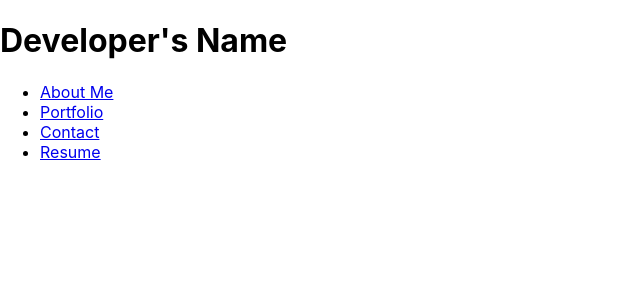
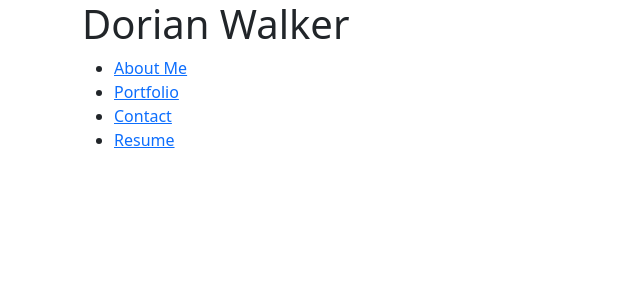
Before and after one commit to dorianwalker29/reactportfolio, a React (Create React App) app: page / in a window 1280 px wide. Shown: the top 300 px of the page, without its empty margins (0-640 px from the left). Built offline with nearby package versions, Linux system fonts and the light colour scheme.

Commit message:
update json, added bootstrap to app js, bug fix

```diff
--- a/src/App.js
+++ b/src/App.js
@@ -2,15 +2,27 @@ import React from 'react';
 import Header from './components/Header';
 import Content from './components/Content';
 import Footer from './components/Footer';
+import 'bootstrap/dist/css/bootstrap.css';
 
 function App() {
   return (
-    <div className="App">
-      <Header />
-      <Content />
-      <Footer />
+<div className="container">
+      <div className="row">
+        <div className="col-lg-12">
+          <Header />
+        </div>
+      </div>
+      <div className="row">
+        <div className="col-lg-12">
+          <Content />
+        </div>
+      </div>
+      <div className="row">
+        <div className="col-lg-12">
+          <Footer />
+        </div>
+      </div>
     </div>
-  );
-}
+  );}
 
 export default App;
--- a/src/components/Header.js
+++ b/src/components/Header.js
@@ -4,7 +4,7 @@ import Navigation from './Navigation';
 const Header = () => {
   return (
     <header>
-      <h1>Developer's Name</h1>
+      <h1>Dorian Walker</h1>
       <Navigation />
     </header>
   );
--- a/src/index.js
+++ b/src/index.js
@@ -2,6 +2,7 @@ import React from 'react';
 import { createRoot } from 'react-dom/client';
 import './index.css';
 import App from './App';
+
 
 const root = createRoot(document.getElementById('root'));
 root.render(
```
Also changed, not shown: package.json (+4 -5 lines), 1 other file (tests, documents, lock files or other folders).
